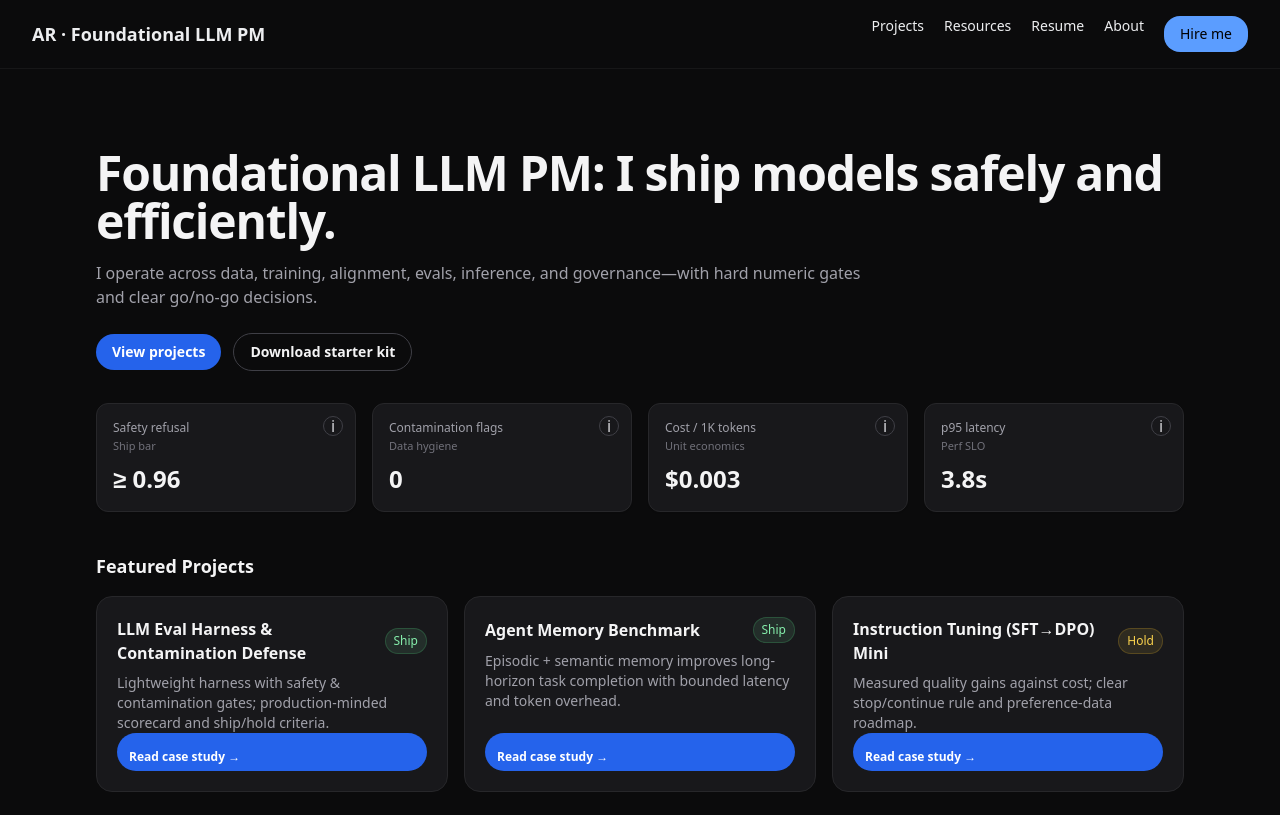
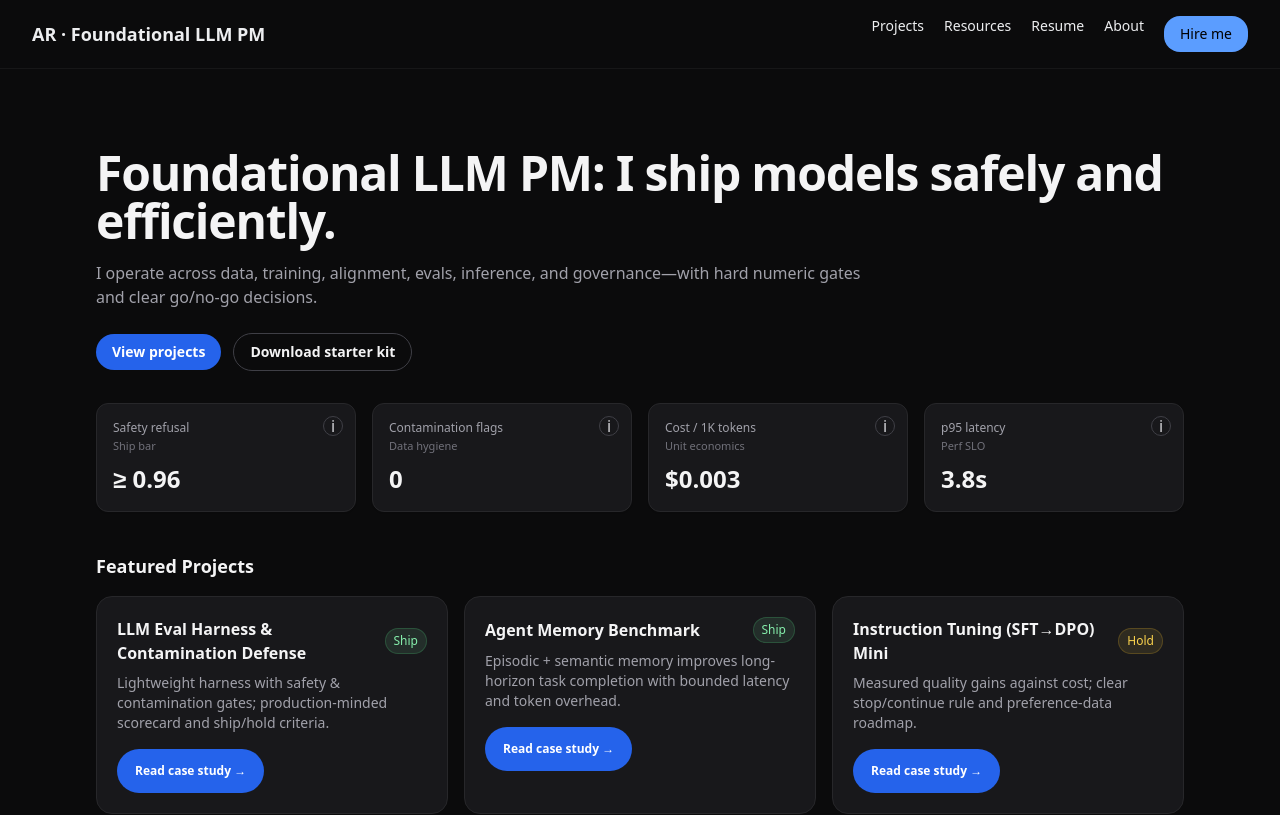
Before and after one commit to amitrampurkar/ai, a Next.js app: page / in a window 1280 px wide. Shown: the top 815 px of the page. Built offline with nearby package versions, Linux system fonts and the light colour scheme.

Commit message:
Task 1: home CTA bottom-left, content-width, vertically centered; add spacing; add .gitignore

```diff
--- a/app/globals.css
+++ b/app/globals.css
@@ -11,3 +11,16 @@ a { @apply underline decoration-accent underline-offset-4; } a:hover { @apply te
 .btn-secondary { @apply bg-transparent border border-accent text-text; }
 nav a { @apply no-underline; } nav a:hover { @apply text-accent; }
 .prose { @apply max-w-none; } .prose p { @apply text-base; }
+
+/* === Home: Featured Projects — "Read case study" CTA ===
+   bottom-left (via existing mt-auto), content-width, vertical center, spacing */
+section.mt-10 .grid [class*="rounded-full"][class*="bg-blue-600"] {
+  width: max-content !important;
+  display: inline-flex !important;
+  align-items: center !important;
+  justify-content: center !important;
+  line-height: 1 !important;
+  height: 44px !important;
+  padding: 0 18px !important;
+  margin-top: 1rem !important;
+}
```
Also changed, not shown: 1 other file (tests, documents, lock files or other folders).
